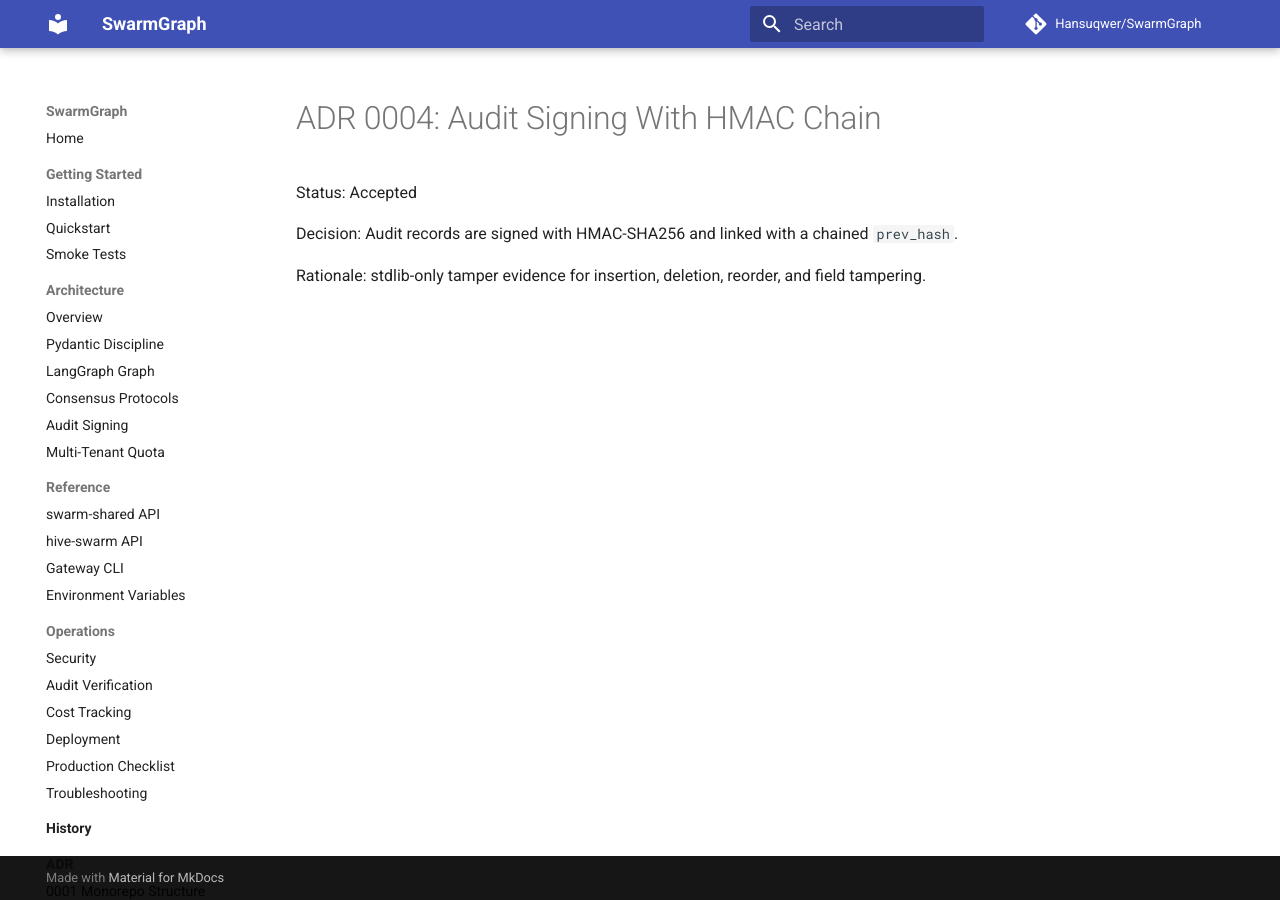
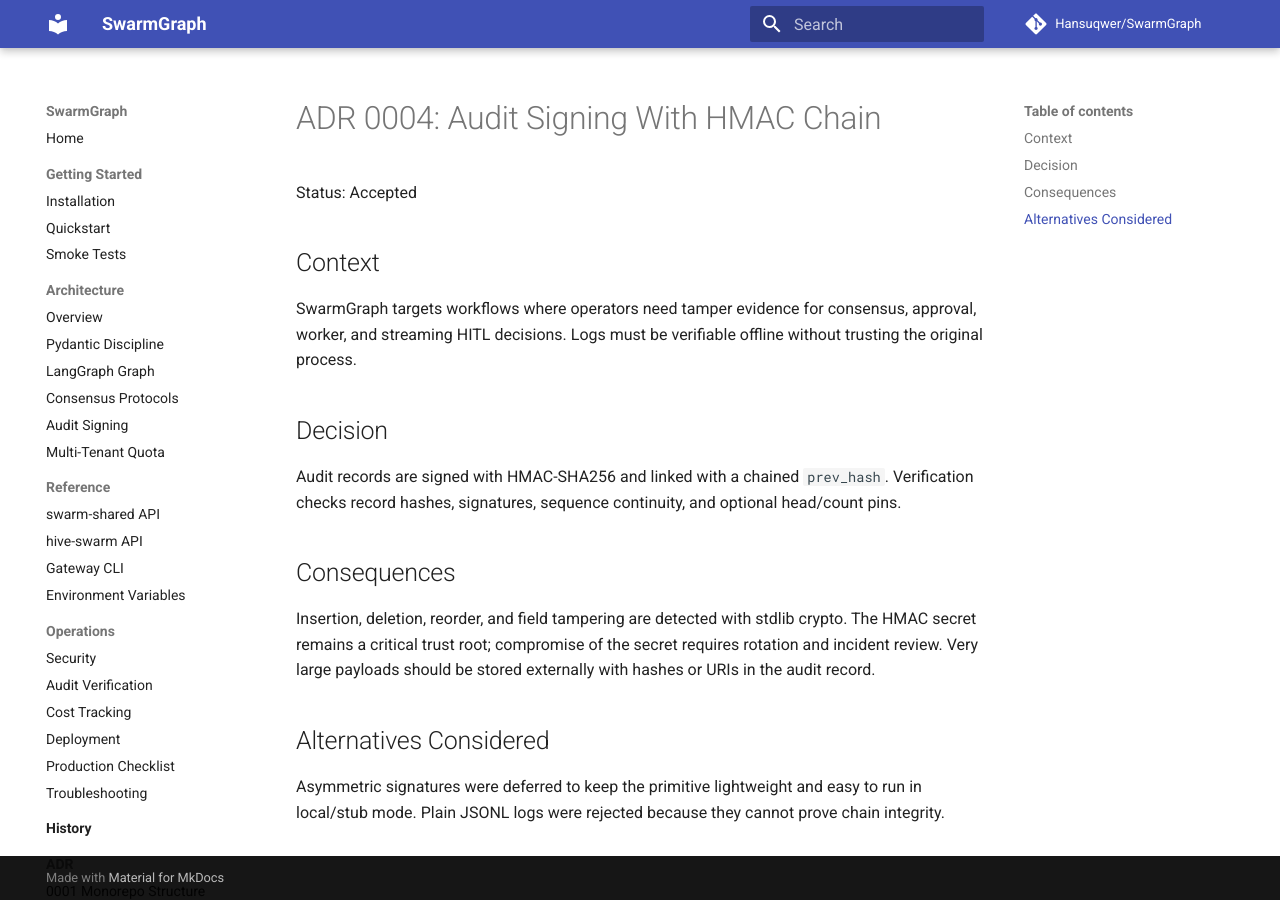
Before and after one commit to Hansuqwer/SwarmGraph, an MkDocs documentation site: the page built from docs/adr/0004-audit-signing-hmac-chain.md, in a window 1280 px wide. Built offline with MkDocs 1.6.1 and Material for MkDocs 9.7.7, drawn with Linux system fonts in a browser that asks for light colours; comment, search, counter and statistics services are not loaded.

```diff
--- a/docs/adr/0004-audit-signing-hmac-chain.md
+++ b/docs/adr/0004-audit-signing-hmac-chain.md
@@ -2,6 +2,27 @@
 
 Status: Accepted
 
-Decision: Audit records are signed with HMAC-SHA256 and linked with a chained `prev_hash`.
+## Context
 
-Rationale: stdlib-only tamper evidence for insertion, deletion, reorder, and field tampering.
+SwarmGraph targets workflows where operators need tamper evidence for consensus,
+approval, worker, and streaming HITL decisions. Logs must be verifiable offline
+without trusting the original process.
+
+## Decision
+
+Audit records are signed with HMAC-SHA256 and linked with a chained `prev_hash`.
+Verification checks record hashes, signatures, sequence continuity, and optional
+head/count pins.
+
+## Consequences
+
+Insertion, deletion, reorder, and field tampering are detected with stdlib crypto.
+The HMAC secret remains a critical trust root; compromise of the secret requires
+rotation and incident review. Very large payloads should be stored externally with
+hashes or URIs in the audit record.
+
+## Alternatives Considered
+
+Asymmetric signatures were deferred to keep the primitive lightweight and easy to
+run in local/stub mode. Plain JSONL logs were rejected because they cannot prove
+chain integrity.
--- a/mkdocs.yml
+++ b/mkdocs.yml
@@ -21,6 +21,11 @@
             - packages/swarm-shared
             - packages/hive-swarm
             - packages/ai-provider-swarm-gateway/src
+
+not_in_nav: |
+  history/**
+  patches/**
+  upstream/**
 
 nav:
   - Home: index.md
@@ -48,7 +53,7 @@
       - Production Checklist: operations/production-checklist.md
       - Troubleshooting: operations/troubleshooting.md
   - History:
-      - Roadmap: history/README.md
+      - Provenance Archive: history/README.md
   - ADR:
       - 0001 Monorepo Structure: adr/0001-monorepo-structure.md
       - 0002 Pydantic v2 Discipline: adr/0002-pydantic-v2-discipline.md
```
Also changed, not shown: docs/adr/0001-monorepo-structure.md (+23 -2 lines), docs/adr/0002-pydantic-v2-discipline.md (+22 -2 lines), docs/adr/0003-multi-tenant-quota.md (+20 -2 lines), docs/history/README.md (+16 -4 lines), 1 other file.
